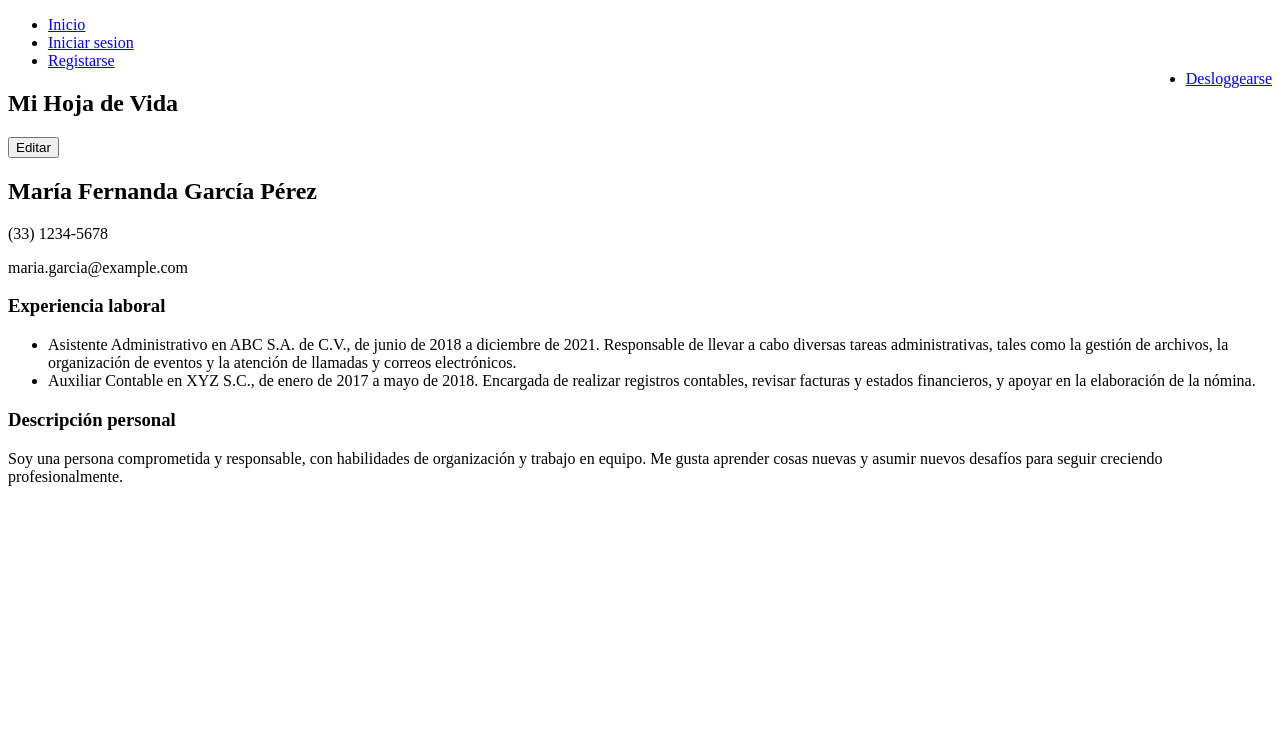
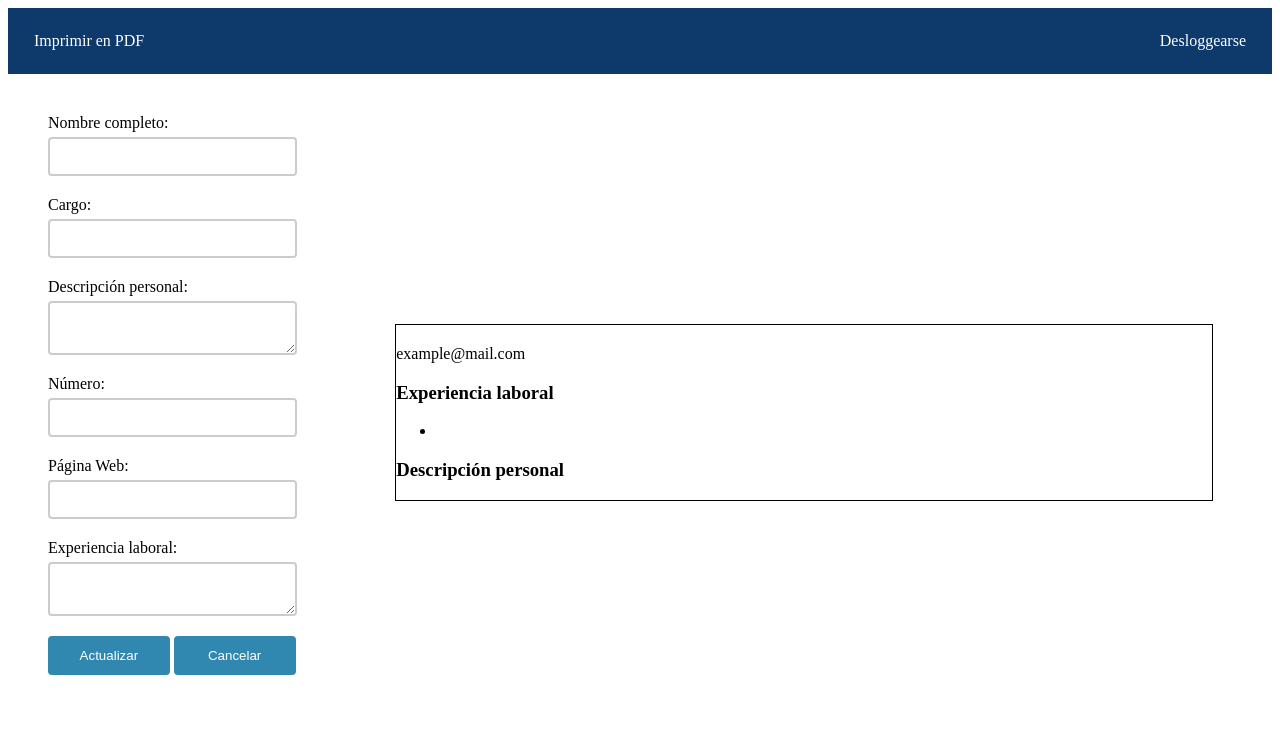
Before and after one commit to IngenieriaRequisitosUCC/Client-Curriflex, a plain HTML site: page index.html in a window 1280 px wide. Drawn offline with Linux system fonts and the light colour scheme.

Commit message:
Correccion proyecto

```diff
--- a/index.html
+++ b/index.html
@@ -1,86 +1,62 @@
-<!DOCTYPE html>
-<html lang="en">
 <head>
     <meta charset="UTF-8">
     <meta http-equiv="X-UA-Compatible" content="IE=edge">
     <meta name="viewport" content="width=device-width, initial-scale=1.0">
     <title>Pagina_principal</title>
+    <link rel="stylesheet" href="./styles/style.css">
 </head>
 <body>
 	<header>
 		<nav>
 			<ul>
-				<li><a href="#">Inicio</a></li>
-				<li><a href="#">Iniciar sesion</a></li>
-				<li><a href="#">Registarse</a></li>
 				<li style="float:right"><a href="#">Desloggearse</a></li>
+                <li id="imprimir" type="button" >Imprimir en PDF</li>
 			</ul>
 		</nav>
 	</header>
 	<main>
-		<section>
-			<h1>Mi Hoja de Vida</h1>
-			<button onclick="activarEdicion()">Editar</button>
-			<form id="formulario" style="display:none">
+		<div class="container">
+			<section class="form-section">
+				<form id="formulario" class="formulario">
 					<label for="nombreCompleto">Nombre completo:</label>
 					<input type="text" id="nombreCompleto" name="nombreCompleto"><br>
+
+					<label for="cargo">Cargo:</label>
+					<input type="text" id="cargo" name="cargo"><br>
+
+					<label for="descripcion">Descripción personal:</label>
+					<textarea id="descripcion" name="descripcion"></textarea><br>
 
 					<label for="numero">Número:</label>
 					<input type="tel" id="numero" name="numero"><br>
 
-				<label for="correo">Correo electrónico:</label>
-				<input type="email" id="correo" name="correo"><br>
+					<label for="web">Página Web:</label>
+					<input type="url" id="web" name="web"><br>
 
 					<label for="experiencia">Experiencia laboral:</label>
 					<textarea id="experiencia" name="experiencia"></textarea><br>
 
-				<label for="descripcion">Descripción personal:</label>
-				<textarea id="descripcion" name="descripcion"></textarea><br>
 
-				<input type="submit" value="Guardar">
+					<input type="submit" value="Actualizar" class="actualizar">
+					<input type="reset" value="Cancelar" class="cancelar">
 				</form>
-			<div id="hojaVida">
-				<h2 id="nombreCompletoTitulo">María Fernanda García Pérez</h2>
-				<p id="numeroParrafo">(33) 1234-5678</p>
-				<p id="correoParrafo">maria.garcia@example.com</p>
+			</section>
+			<section id="hojaVida" class="hoja-vida">
+				<div class="container-hoja-vida">
+					<h2 id="nombreCompletoCV"></h2>
+					<h3 id="cargoCV"></h3>
+					<p id="numeroCV"></p>
+					<p id="correoCV">example@mail.com</p>
 					<h3>Experiencia laboral</h3>
-				<ul id="experienciaLista"><li>Asistente Administrativo en ABC S.A. de C.V., de junio de 2018 a diciembre de 2021. Responsable de llevar a cabo diversas tareas administrativas, tales como la gestión de archivos, la organización de eventos y la atención de llamadas y correos electrónicos.</li>
-                    <li>Auxiliar Contable en XYZ S.C., de enero de 2017 a mayo de 2018. Encargada de realizar registros contables, revisar facturas y estados financieros, y apoyar en la elaboración de la nómina.</li></ul>
+					<ul id="experienciaCV"><li></li>
+						</ul>
 					<h3>Descripción personal</h3>
-				<p id="descripcionParrafo">Soy una persona comprometida y responsable, con habilidades de organización y trabajo en equipo. Me gusta aprender cosas nuevas y asumir nuevos desafíos para seguir creciendo profesionalmente.</p>
+					<p id="descripcionCV"></p>
 				</div>
 			</section>
+		</div>
 	</main>
-	<script>
-		function activarEdicion() {
-			document.getElementById("formulario").style.display = "block";
-		}
-
-		document.getElementById("formulario").addEventListener("submit", function(event) {
-			event.preventDefault();
-			var nombreCompleto = document.getElementById("nombreCompleto").value;
-			var numero = document.getElementById("numero").value;
-			var correo = document.getElementById("correo").value;
-			var experiencia = document.getElementById("experiencia").value;
-			var descripcion = document.getElementById("descripcion").value;
-
-			document.getElementById("nombreCompletoTitulo").innerText = nombreCompleto;
-			document.getElementById("numeroParrafo").innerText = numero;
-			document.getElementById("correoParrafo").innerText = correo;
-
-			var experienciaItems = experiencia.split("\n");
-			var experienciaLista = document.getElementById("experienciaLista");
-			experienciaLista.innerHTML = "";
-			for (var i = 0; i < experienciaItems.length; i++) {
-				var experienciaItem = document.createElement("li");
-				experienciaItem.innerText = experienciaItems[i];
-				experienciaLista.appendChild(experienciaItem);
-			}
-
-			document.getElementById("descripcionParrafo").innerText = descripcion;
-
-			document.getElementById("formulario").style.display = "none";
-		});
-	</script>
+	<script src="./scripts/script.js"></script>
+	<script src="./scripts/eventsInputs.js"></script>
 </body>
 </html>
--- /dev/null
+++ b/scripts/eventsInputs.js
@@ -0,0 +1,24 @@
+let inputs = document.getElementsByTagName("input");
+
+let textAreas = document.getElementsByTagName("textarea");
+
+const UPDATE_CV = (event, ID) => {
+    event.preventDefault();
+    console.log(ID);
+    let inputValue = document.getElementById(ID).value;
+
+    document.getElementById(`${ID}CV`).innerText = inputValue;
+
+};
+
+function addEventListToUpdateCV(array){
+    for (let i = 0; i < array.length; i++){
+        const ID = array[i].id;
+        if (ID != ""){
+            array[i].addEventListener("keyup", (event) => UPDATE_CV(event,ID));
+        }
+    }
+}
+
+addEventListToUpdateCV(inputs);
+addEventListToUpdateCV(textAreas);
--- /dev/null
+++ b/scripts/script.js
@@ -0,0 +1,35 @@
+document.getElementById("formulario").addEventListener("submit", function(event) {
+    event.preventDefault();
+    var nombreCompleto = document.getElementById("nombreCompleto").value;
+    var numero = document.getElementById("numero").value;
+    var correo = document.getElementById("correo").value;
+    var experiencia = document.getElementById("experiencia").value;
+    var descripcion = document.getElementById("descripcion").value;
+
+    document.getElementById("nombreCompletoTitulo").innerText = nombreCompleto;
+    document.getElementById("numeroParrafo").innerText = numero;
+    document.getElementById("correoParrafo").innerText = correo;
+
+    var experienciaItems = experiencia.split("\n");
+    var experienciaLista = document.getElementById("experienciaLista");
+    experienciaLista.innerHTML = "";
+    for (var i = 0; i < experienciaItems.length; i++) {
+      var experienciaItem = document.createElement("li");
+      experienciaItem.innerText = experienciaItems[i];
+      experienciaLista.appendChild(experienciaItem);
+    }
+
+    document.getElementById("descripcionParrafo").innerText = descripcion;
+
+    document.getElementById("formulario").style.display = "none";
+  });
+
+
+  document.getElementById("imprimir").addEventListener("click", function() {
+    var hojaVida = document.getElementById("hojaVida").outerHTML;
+    var pagina = '<!DOCTYPE html>\n<html>\n<head>\n<title>Hoja de Vida</title>\n</head>\n<body>\n' + hojaVida + '\n</body>\n</html>';
+    var ventana = window.open('', '', 'height=500,width=500');
+    ventana.document.write(pagina);
+    ventana.print();
+    ventana.close();
+  });
--- a/style.css
+++ /dev/null
@@ -1,127 +0,0 @@
-/* Estilos para la barra de navegación */
-header {
-    background-color: #0e396b;
-    color: #fff;
-    padding: 10px;
-  }
-
-
-  nav ul {
-    list-style-type: none;
-    margin: 0;
-    padding: 0;
-    overflow: hidden;
-  }
-
-  nav li {
-    float: left;
-  }
-
-  nav li a , #imprimir, #Edicion{
-    display: block;
-    color: white;
-    text-align: center;
-    padding: 14px 16px;
-    text-decoration: none;
-  }
-
-  nav li a:hover, #imprimir:hover, #Edicion:hover {
-    background-color: #111;
-  }
-
-  /* Estilos para la sección principal */
-  main {
-    display: flex;
-  }
-
-  section {
-    flex: 3;
-    padding: 20px;
-  }
-
-  #hojaVida {
-    max-width: 8.5in;
-    margin: auto;
-    border: 1px solid black;
-  }
-
-  /* Estilos para el formulario */
-  #formulario {
-    flex: 1;
-    padding: 20px;
-    box-sizing: border-box;
-    display: none;
-  }
-
-  label {
-    display: block;
-    margin-bottom: 5px;
-  }
-
-  input[type="text"],
-  input[type="email"],
-  input[type="tel"],
-  textarea {
-    width: 100%;
-    padding: 10px;
-    margin-bottom: 20px;
-    box-sizing: border-box;
-    border: 2px solid #ccc;
-    border-radius: 4px;
-  }
-
-  input[type="submit"] {
-    background-color: #3088b1;
-    color: white;
-    padding: 12px 20px;
-    border: none;
-    border-radius: 4px;
-    cursor: pointer;
-  }
-
-  input[type="submit"]:hover {
-    background-color: #0e396b;
-  }
-  button[id="cancelar"] {
-    background-color: #3088b1;
-    color: white;
-    padding: 12px 20px;
-    border: none;
-    border-radius: 4px;
-    cursor: pointer;
-  }
-
-  button[id="cancelar"]:hover {
-    background-color: #0e396b;
-  }
-  button[id="actualizar"] {
-    background-color: #3088b1;
-    color: white;
-    padding: 12px 20px;
-    border: none;
-    border-radius: 4px;
-    cursor: pointer;
-  }
-
-  button[id="actualizar"]:hover {
-    background-color: #0e396b;
-  }
-  /* Estilos para los botones de acción */
-  #botones-accion {
-    text-align: center;
-    margin-top: 20px;
-  }
-
-  #botones-accion button {
-    margin: 0 10px;
-    background-color: #4CAF50;
-    color: white;
-    padding: 12px 20px;
-    border: none;
-    border-radius: 4px;
-    cursor: pointer;
-  }
-
-  #botones-accion button:hover {
-    background-color: #45a049;
-  }
--- /dev/null
+++ b/styles/style.css
@@ -0,0 +1,130 @@
+/* Estilos para la barra de navegación */
+header {
+    background-color: #0e396b;
+    color: #fff;
+    padding: 10px;
+  }
+
+
+  nav ul {
+    list-style-type: none;
+    margin: 0;
+    padding: 0;
+    overflow: hidden;
+  }
+
+  nav li {
+    float: left;
+  }
+
+  nav li a , #imprimir, #Edicion{
+    display: block;
+    color: white;
+    text-align: center;
+    padding: 14px 16px;
+    text-decoration: none;
+  }
+
+  nav li a:hover, #imprimir:hover, #Edicion:hover {
+    background-color: #111;
+  }
+
+  /* Estilos para la sección principal */
+  main {
+    display: flex;
+  }
+
+  section {
+    flex: 3;
+    padding: 20px;
+  }
+
+  .hoja-vida{
+    display: flex;
+    margin: 15px;
+    width: 8.5in;
+    align-items: center;
+    justify-content: center;
+  }
+
+  .container-hoja-vida{
+    display: inline-block;
+    width: 8.5in;
+    border: 1px solid black;
+  }
+
+  .form-section{
+    display: inline-block;
+    flex-grow: 1;
+  }
+
+  /* Estilos para el formulario */
+  .formulario {
+    display: inline-block;
+    width: 100%;
+    padding: 20px;
+    box-sizing: border-box;
+    /* display: none; */
+  }
+
+  label {
+    display: block;
+    margin-bottom: 5px;
+  }
+
+  input,
+  textarea {
+    width: 100%;
+    padding: 10px;
+    margin-bottom: 20px;
+    box-sizing: border-box;
+    border: 2px solid #ccc;
+    border-radius: 4px;
+  }
+
+  textarea{
+    min-width: 100%;
+    max-width: calc(100% - 20px);
+  }
+
+  .actualizar, .cancelar {
+    width: 49%;
+    background-color: #3088b1;
+    color: white;
+    padding: 12px 20px;
+    border: none;
+    border-radius: 4px;
+    cursor: pointer;
+  }
+
+  .actualizar:hover, .cancelar:hover {
+    background-color: #0e396b;
+  }
+
+  /* Estilos para los botones de acción */
+  #botones-accion {
+    text-align: center;
+    margin-top: 20px;
+  }
+
+  #botones-accion button {
+    margin: 0 10px;
+    background-color: #4CAF50;
+    color: white;
+    padding: 12px 20px;
+    border: none;
+    border-radius: 4px;
+    cursor: pointer;
+  }
+
+  #botones-accion button:hover {
+    background-color: #45a049;
+  }
+
+  .container{
+    width: 100%;
+    display: flex;
+    flex-direction: row;
+    margin: 0;
+    padding: 0;
+  }
```
Also changed, not shown: script.js (deleted, +0 -46 lines). Lines whose indentation alone changed are shown as unchanged.
